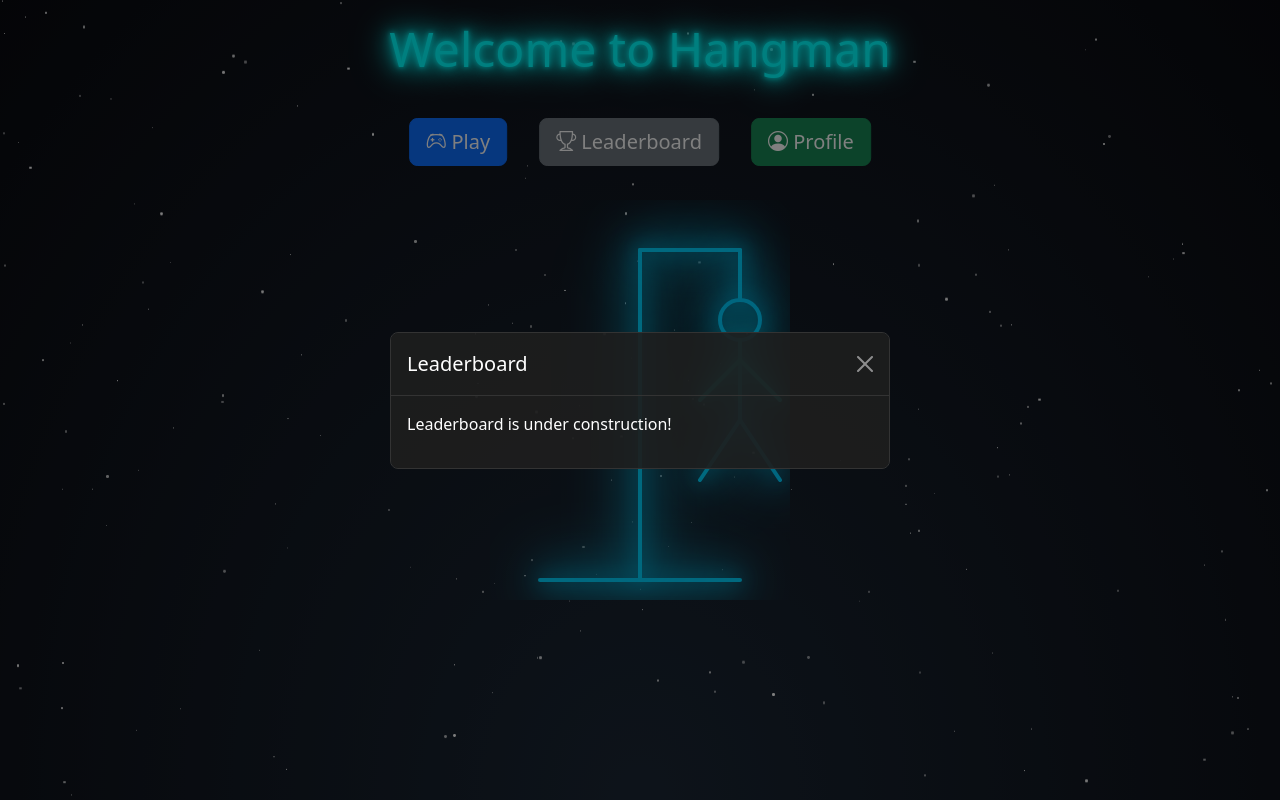
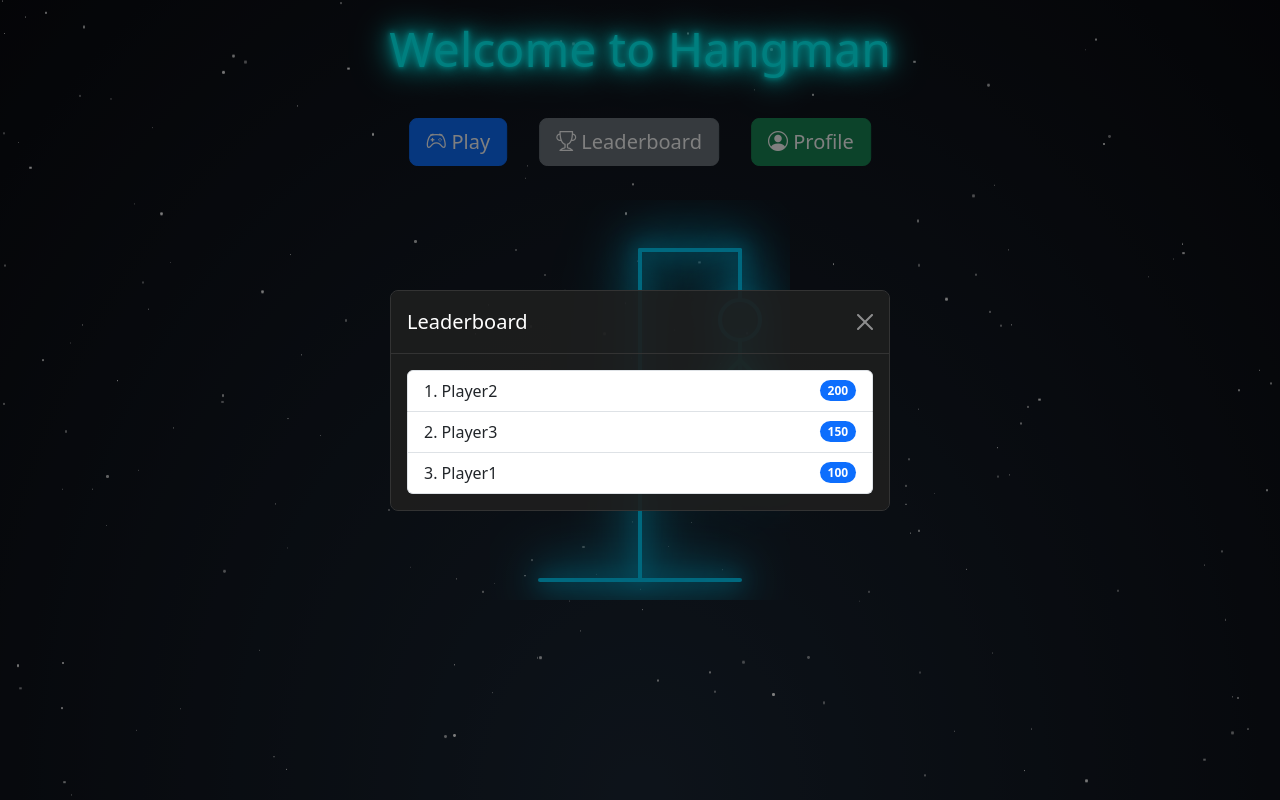
Before and after one commit to JefthaNizaam01/Hangman, a Flask app: page / in a window 1280 px wide, after a click on "Leaderboard". Run offline with Flask 3, Linux system fonts and the light colour scheme.

Commit message:
menu update

```diff
--- a/templates/menu.html
+++ b/templates/menu.html
@@ -203,7 +203,9 @@
                     <button type="button" class="btn-close" data-bs-dismiss="modal" aria-label="Close"></button>
                 </div>
                 <div class="modal-body">
-                    <p>Leaderboard is under construction!</p>
+                    <ul id="leaderboardList" class="list-group">
+                        <!-- Leaderboard items will be dynamically inserted here -->
+                    </ul>
                 </div>
             </div>
         </div>
@@ -218,7 +220,17 @@
                     <button type="button" class="btn-close" data-bs-dismiss="modal" aria-label="Close"></button>
                 </div>
                 <div class="modal-body">
-                    <p>Profile is under construction!</p>
+                    <form id="profileForm">
+                        <div class="mb-3">
+                            <label for="username" class="form-label">Username</label>
+                            <input type="text" class="form-control" id="username" required>
+                        </div>
+                        <div class="mb-3">
+                            <label for="email" class="form-label">Email</label>
+                            <input type="email" class="form-control" id="email" required>
+                        </div>
+                        <button type="submit" class="btn btn-primary">Save</button>
+                    </form>
                 </div>
             </div>
         </div>
@@ -260,5 +272,69 @@
         // Start the animation after 1 second
         setTimeout(animateHangman, 1000);
     </script>
+
+    <!-- JavaScript for Leaderboard and Profile -->
+    <script>
+        // Leaderboard Data (stored in localStorage)
+        const leaderboardKey = 'hangmanLeaderboard';
+        let leaderboard = JSON.parse(localStorage.getItem(leaderboardKey)) || [];
+
+        // Profile Data (stored in localStorage)
+        const profileKey = 'hangmanProfile';
+        let profile = JSON.parse(localStorage.getItem(profileKey)) || { username: '', email: '' };
+
+        // Load Leaderboard
+        function loadLeaderboard() {
+            const leaderboardList = document.getElementById('leaderboardList');
+            leaderboardList.innerHTML = ''; // Clear existing items
+
+            // Sort leaderboard by score (descending)
+            leaderboard.sort((a, b) => b.score - a.score);
+
+            // Add each player to the list
+            leaderboard.forEach((player, index) => {
+                const listItem = document.createElement('li');
+                listItem.classList.add('list-group-item', 'd-flex', 'justify-content-between', 'align-items-center');
+                listItem.innerHTML = `
+                    <span>${index + 1}. ${player.username}</span>
+                    <span class="badge bg-primary rounded-pill">${player.score}</span>
+                `;
+                leaderboardList.appendChild(listItem);
+            });
+        }
+
+        // Load Profile
+        function loadProfile() {
+            document.getElementById('username').value = profile.username;
+            document.getElementById('email').value = profile.email;
+        }
+
+        // Save Profile
+        document.getElementById('profileForm').addEventListener('submit', (e) => {
+            e.preventDefault();
+            profile.username = document.getElementById('username').value;
+            profile.email = document.getElementById('email').value;
+            localStorage.setItem(profileKey, JSON.stringify(profile));
+            alert('Profile saved!');
+        });
+
+        // Initialize Leaderboard and Profile
+        document.addEventListener('DOMContentLoaded', () => {
+            loadLeaderboard();
+            loadProfile();
+        });
+
+        // Example: Add a player to the leaderboard (for testing)
+        function addPlayerToLeaderboard(username, score) {
+            leaderboard.push({ username, score });
+            localStorage.setItem(leaderboardKey, JSON.stringify(leaderboard));
+            loadLeaderboard(); // Refresh the leaderboard display
+        }
+
+        // Test data (you can remove this in production)
+        addPlayerToLeaderboard('Player1', 100);
+        addPlayerToLeaderboard('Player2', 200);
+        addPlayerToLeaderboard('Player3', 150);
+    </script>
 </body>
 </html>
```
